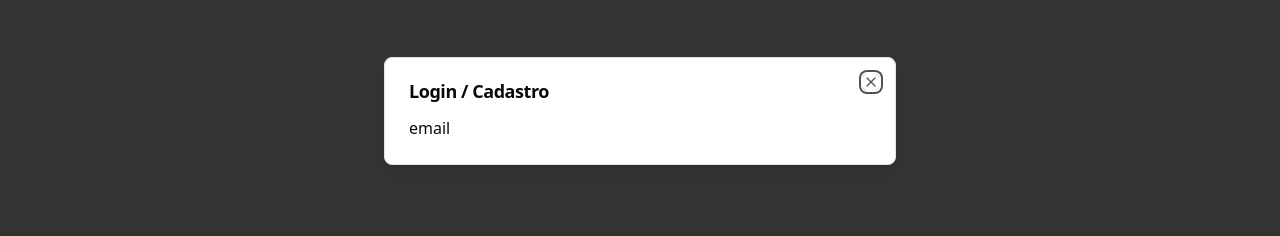
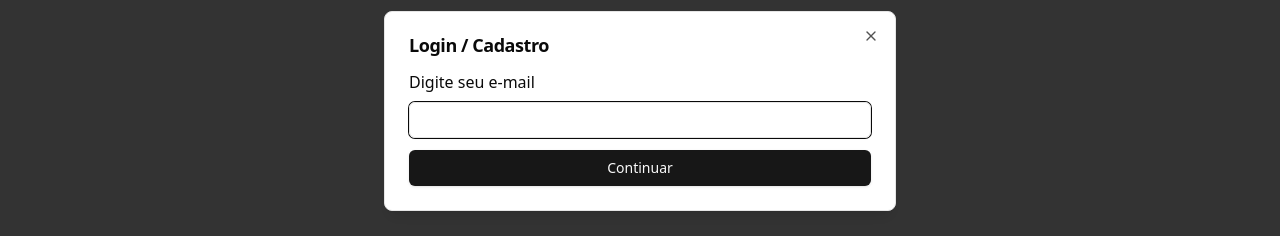
Before and after one commit to jooluisrm/b7pizza, a Next.js app: page / in a window 1280 px wide. Both pictures are taken after a click on the button "Login / Cadastro". Shown: the part 289-525 px from the top of the page. Built offline with nearby package versions, Linux system fonts and the light colour scheme; no server answers; the database is empty.

Commit message:
Tela de verificar email 1

```diff
--- /dev/null
+++ b/src/components/layout/custom-input.tsx
@@ -0,0 +1,25 @@
+import { ComponentProps } from "react"
+import { Input } from "../ui/input";
+import { checkFieldError } from "@/lib/utils";
+
+type Props = ComponentProps<"input"> & {
+    name: string;
+    errors: any;
+}
+
+export const CustomInput = (props: Props) => {
+    const error = checkFieldError(props.name, props.errors);
+    return (
+        <>
+            <Input
+                {...props}
+                className={`${error ? 'border border-red-800' : ''}`}
+            />
+            {error &&
+                <div className="mt-1 text-sm text-red-800">
+                    {error}
+                </div>
+            }
+        </>
+    );
+}
--- a/src/components/login-area/login-area-dialog.tsx
+++ b/src/components/login-area/login-area-dialog.tsx
@@ -5,6 +5,7 @@ import { Dialog, DialogContent, DialogHeader, DialogTitle } from "../ui/dialog";
 import { useState } from "react";
 import { Button } from "../ui/button";
 import { ArrowLeft } from "lucide-react";
+import { LoginAreaStepEmail } from "./login-area-step-email";
 
 type Steps = "EMAIL" | "SIGUP" | "SIGNIN";
 
@@ -13,6 +14,16 @@ export const LoginAreaDialog = () => {
     const auth = useAuth();
 
     const [step, setStep] = useState<Steps>("EMAIL");
+    const [emailFild, setEmailField] = useState('');
+
+    const handleStepEmail = (hasEmail: boolean, email: string) => {
+        setEmailField(email);
+        if(hasEmail) {
+            setStep('SIGNIN');
+        } else {
+            setStep("SIGUP");
+        }
+    }
 
     return (
         <Dialog
@@ -41,7 +52,9 @@ export const LoginAreaDialog = () => {
                 <div className="flex flex-col gap-4">
                     {step === "EMAIL" &&
                         <div>
-                            email
+                            <LoginAreaStepEmail
+                                onValidate={handleStepEmail}
+                            />
                         </div>
                     }
                     {step === "SIGNIN" &&
--- /dev/null
+++ b/src/components/login-area/login-area-step-email.tsx
@@ -0,0 +1,42 @@
+"use client"
+
+import { useState } from "react";
+import { CustomInput } from "../layout/custom-input";
+import { Button } from "../ui/button";
+
+type Props = {
+    onValidate: (hasEmail: boolean, email: string) => void;
+}
+
+export const LoginAreaStepEmail = ({ onValidate }: Props) => {
+
+    const [loading, setLoading] = useState(false);
+    const [errors, setErrors] = useState<any>(null);
+
+    const [emailFild, setEmailField] = useState("");
+
+    const handleButton = () => {
+
+    }
+
+    return (
+        <div className="flex flex-col gap-3">
+            <div>
+                <p className="mb-2">Digite seu e-mail</p>
+                <CustomInput
+                    name="email"
+                    errors={errors}
+                    disabled={loading}
+                    type="email"
+                    value={emailFild}
+                    onChange={e => setEmailField(e.target.value)}
+                />
+            </div>
+
+            <Button
+                disabled={loading}
+                onClick={handleButton}
+            >Continuar</Button>
+        </div>
+    );
+}
--- a/src/lib/utils.ts
+++ b/src/lib/utils.ts
@@ -15,3 +15,9 @@ export const decimalToMoney = (price: string | number | Prisma.Decimal) => {
             maximumFractionDigits: 2
         });
 }
+
+export const checkFieldError = (fieldName: string, errors: any) => {
+    if(errors === null) return false;
+    if(!errors[fieldName]) return false;
+    return errors[fieldName][0];
+}
```
